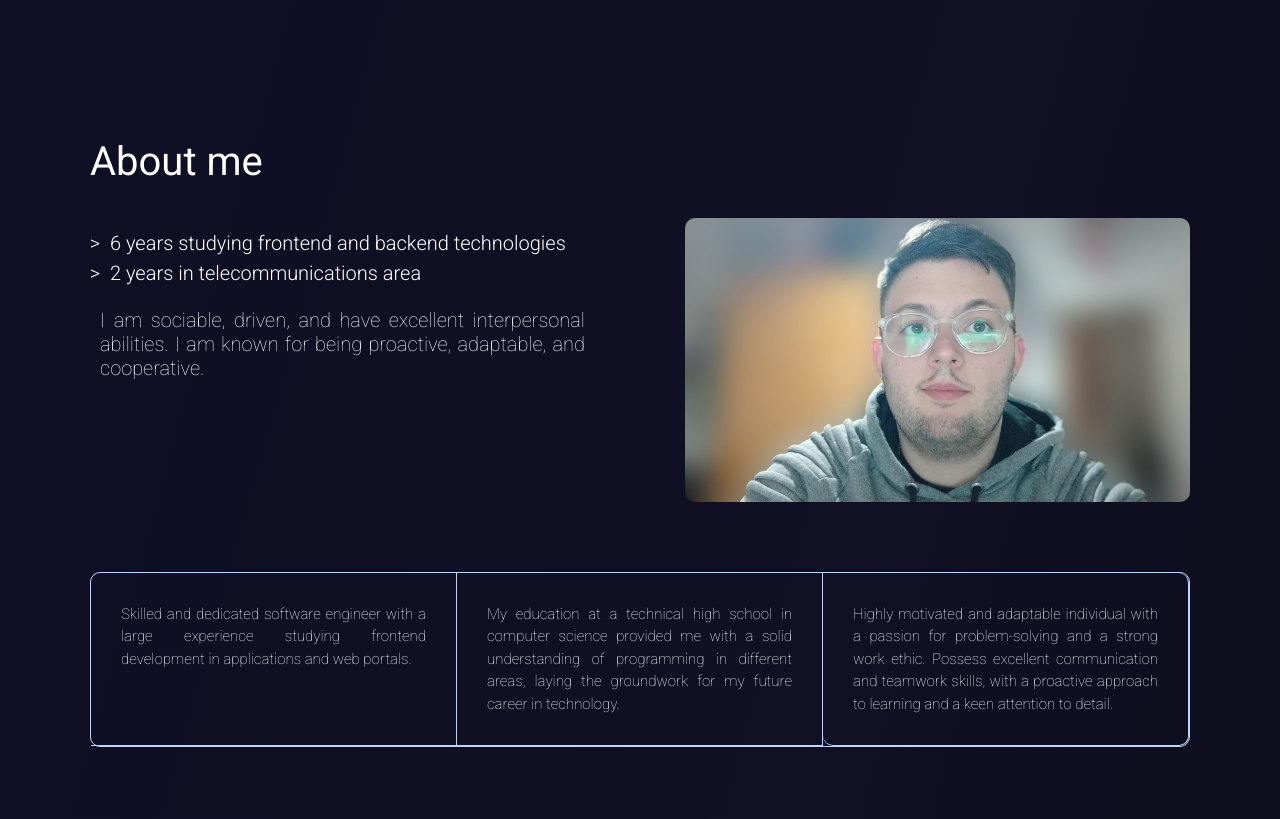
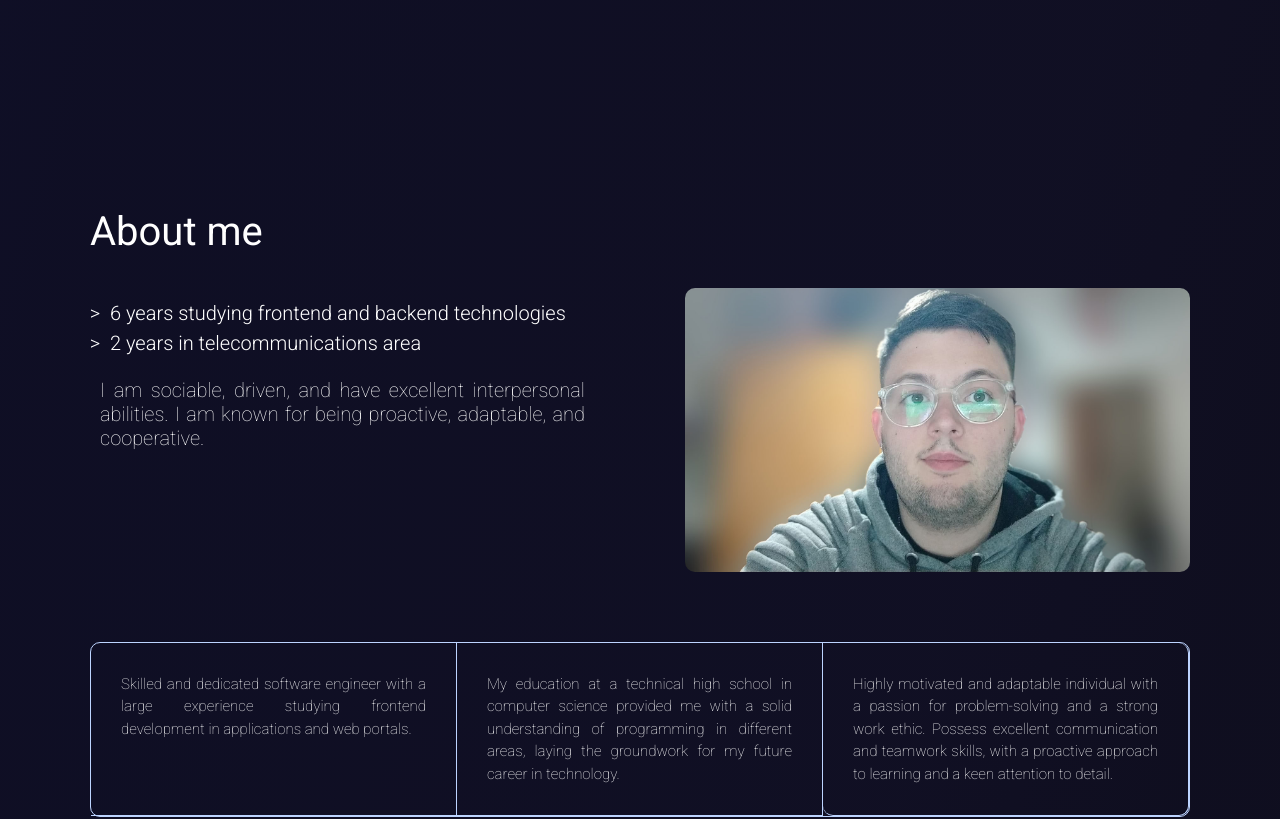
Before and after one commit to tobiasrf22/MiWeb, a React (Create React App) app: page / in a window 1280 px wide. Shown: the part 640-1459 px from the top of the page. Built offline with nearby package versions, Linux system fonts and the light colour scheme.

Commit message:
Visual Fix
Fixed bigPc downButton visual error.

```diff
--- a/src/styles/base/_mixins.scss
+++ b/src/styles/base/_mixins.scss
@@ -15,6 +15,11 @@
         @content;
     }
 }
+@mixin bigPc{
+    @media (min-width:$bigDesktop){
+        @content;
+    }
+}
 @mixin grid($columnas, $espaciado) {
     display: grid;
     grid-template-columns: repeat($columnas, 1fr);
--- a/src/styles/base/_variables.scss
+++ b/src/styles/base/_variables.scss
@@ -11,6 +11,7 @@ $gris:#10131c;
 $telefono:320px;
 $tablet:768px;
 $desktop:1200px;
+$bigDesktop:1800px;
 //Fuentes
 $delgada:100;
 $light:300;
@@ -19,6 +20,6 @@ $medium:500;
 
 //Separaciones
 $separacion : 5rem;
-$margenTop: 18rem;
+$margenTop: 25rem;
 //radio
 $radio:1rem;
--- a/src/styles/layout/_principal.scss
+++ b/src/styles/layout/_principal.scss
@@ -48,6 +48,9 @@
     @include pc{
         margin-top: 15rem;
     }
+    @include bigPc{
+        margin-top: 30rem;
+    }
     .bajar{
         background-color: transparent;
         cursor: pointer;
```
